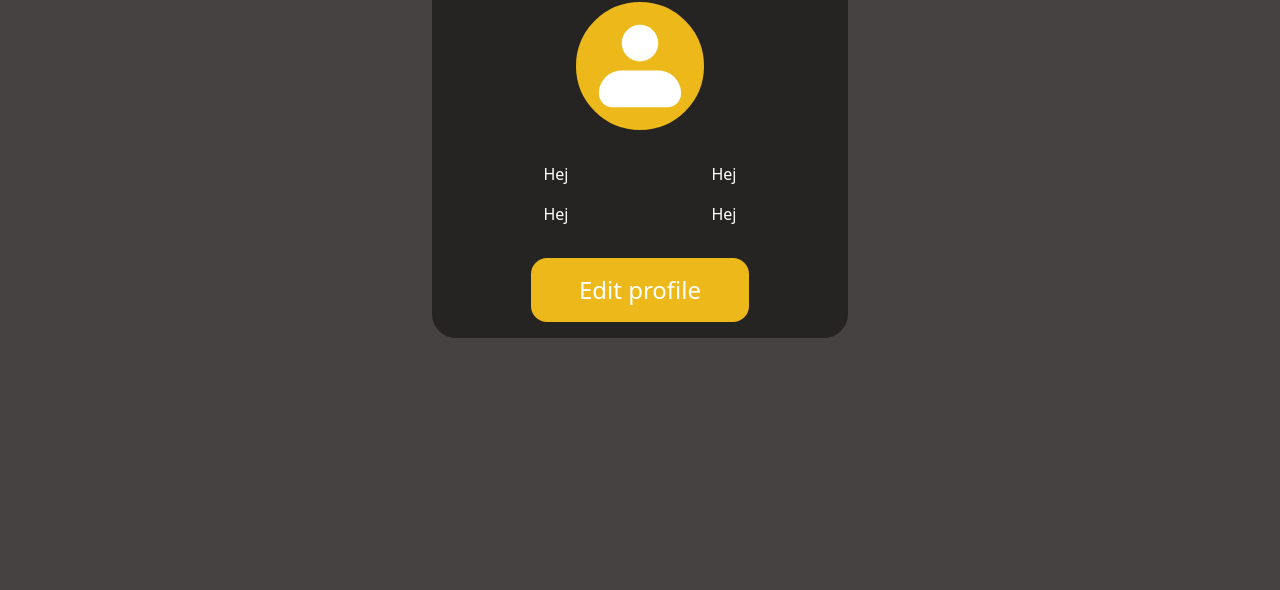
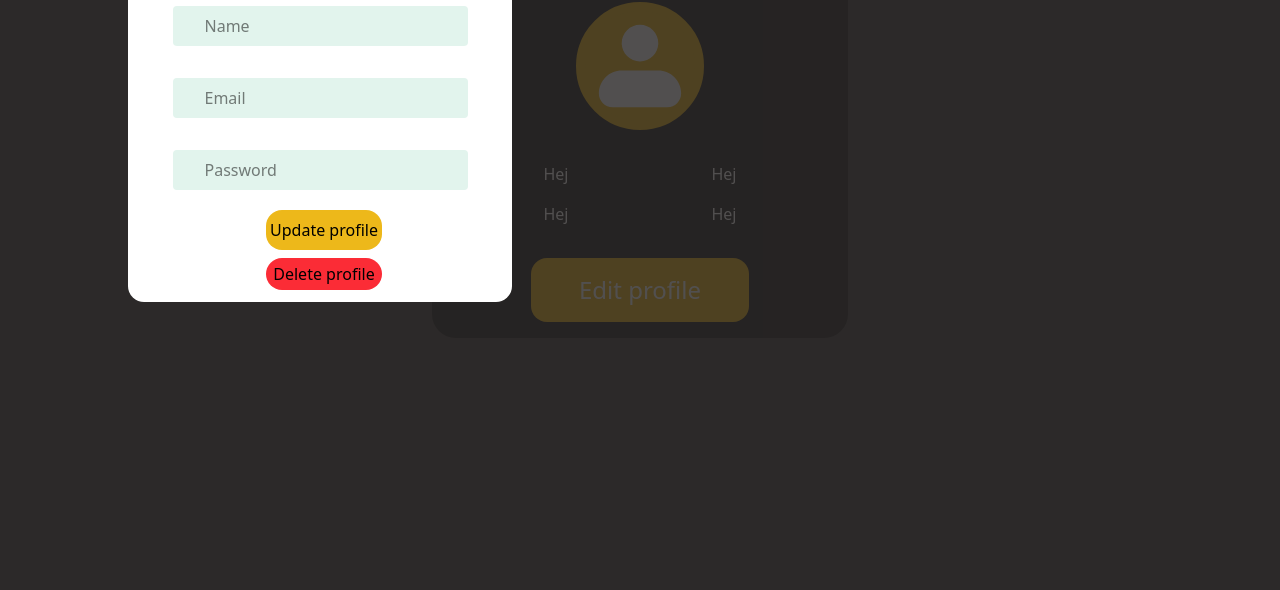
Before and after one commit to Elias-Larsson/u06-DOM-BOM-frontend, a website built with Vite: page profile.html in a window 1280 px wide. Shown: the part 210-800 px from the top of the page. Built offline with nearby package versions, Linux system fonts and the light colour scheme.

Commit message:
added html modal for update/delete function for user profile.

```diff
--- a/profile.html
+++ b/profile.html
@@ -9,24 +9,89 @@
     <title>Vite + TS</title>
   </head>
   <body class="flex items-center flex-col bg-background-light">
-    <nav class="flex flex-row justify-between bg-background p-2 h-16 w-screen">
-    </nav>
+    <nav
+      class="flex flex-row justify-between bg-background p-2 h-16 w-screen"
+    ></nav>
     <main>
-        <div class="bg-background flex flex-col items-center m-16 p-4 rounded-3xl text-white">
+      <div
+        class="bg-background flex flex-col items-center m-16 p-4 rounded-3xl text-white"
+      >
         <h1 class="text-3xl py-4">Profile</h1>
-            <img src="public/iconamoon_profile-fill.svg" alt="profile" class="w-32 h-32">
+        <img
+          src="public/iconamoon_profile-fill.svg"
+          alt="profile"
+          class="w-32 h-32"
+        >
         <div class="grid grid-cols-2 gap-4 p-8 text-center w-96">
           <p>Hej</p>
           <p>Hej</p>
           <p>Hej</p>
           <p>Hej</p>
         </div>
-            <button type="button" id="toggleModal" class="inline-block text-center no-underline bg-primary rounded-2xl py-4 px-12 text-2xl">Edit profile</button>
-
+        <button
+          type="button"
+          id="toggleModal"
+          class="inline-block text-center no-underline bg-primary rounded-2xl py-4 px-12 text-2xl"
+        >
+          Edit profile
+        </button>
       </div>
     </main>
-    <div id="modal" class="hidden">
-        <p>Wassup dawg</p>
+    <div
+      id="modal"
+      class="z-10 fixed w-full h-full top-0 left-0 items-center justify-center bg-background/80"
+    >
+      <div
+        class="bg-white flex flex-col justify-center items-center w-96 h-96 m-32 rounded-2xl"
+      >
+        <button
+          type="button"
+          id="buttonToggle"
+          class="bg-background-light text-white rounded-lg p-1"
+        >
+          Close
+        </button>
+        <form id="formEdit" class="flex flex-col justify-center items-center">
+          <h1 class="text-2xl">Edit profile</h1>
+          <input
+            class="bg-accent-light m-4 px-8 py-2 rounded"
+            type="text"
+            id="name"
+            placeholder="Name"
+            required
+          >
+          <input
+            class="bg-accent-light m-4 px-8 py-2 rounded"
+            type="email"
+            id="email"
+            placeholder="Email"
+            required
+          >
+          <input
+            class="bg-accent-light m-4 px-8 py-2 rounded"
+            type="password"
+            id="password"
+            placeholder="Password"
+            required
+          >
+          <div class="flex flex-col">
+            <button
+              class="inline-block text-center no-underline bg-primary rounded-2xl py-2 m-1 w-full"
+              type="submit"
+              id="updateProfile"
+            >
+              Update profile
+            </button>
+            <button
+              class="inline-block text-center no-underline bg-red-500 rounded-2xl py-1 m-1 w-full"
+              type="button"
+              id="deleteProfile"
+            >
+              Delete profile
+            </button>
+          </div>
+        </form>
+      </div>
     </div>
   </body>
 </html>
```
Lines whose indentation alone changed are shown as unchanged.
